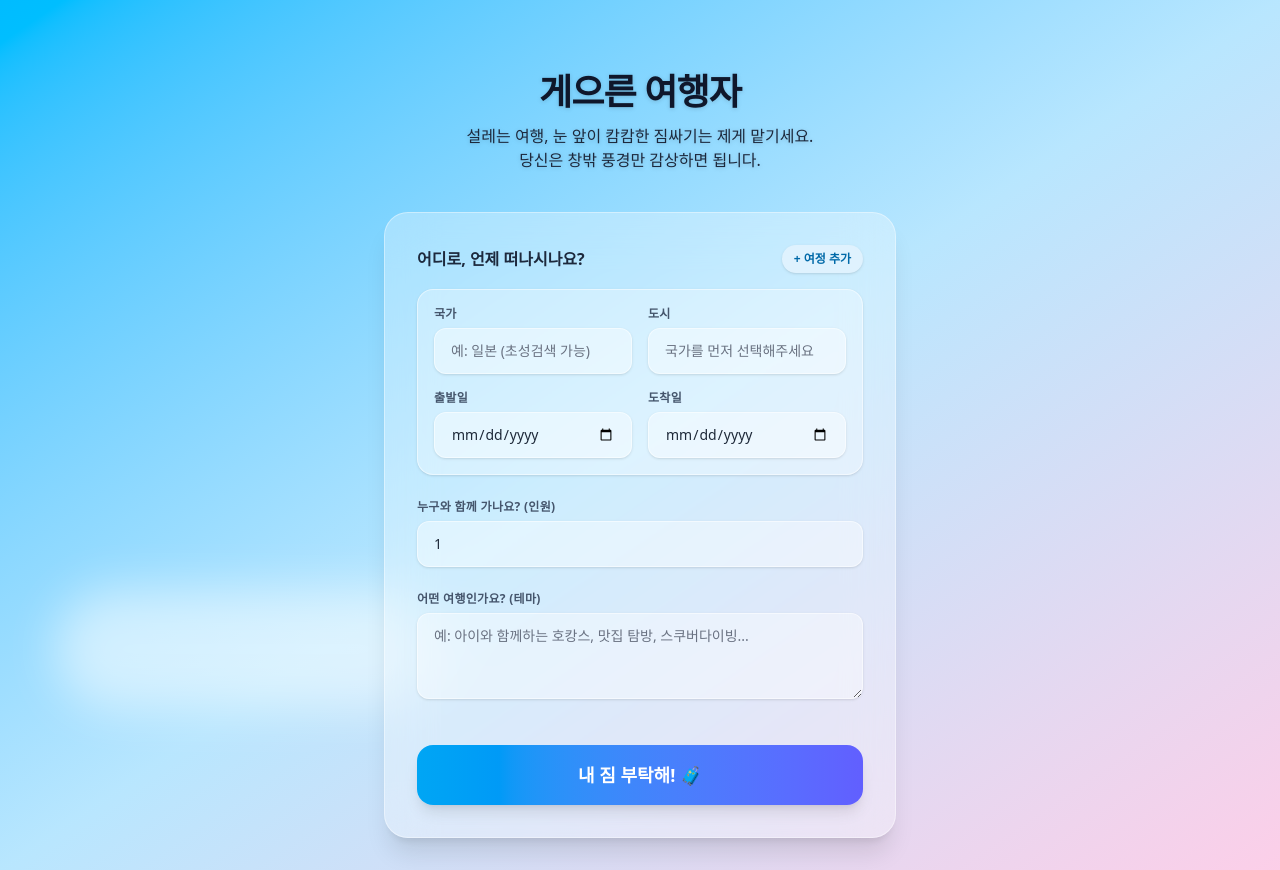
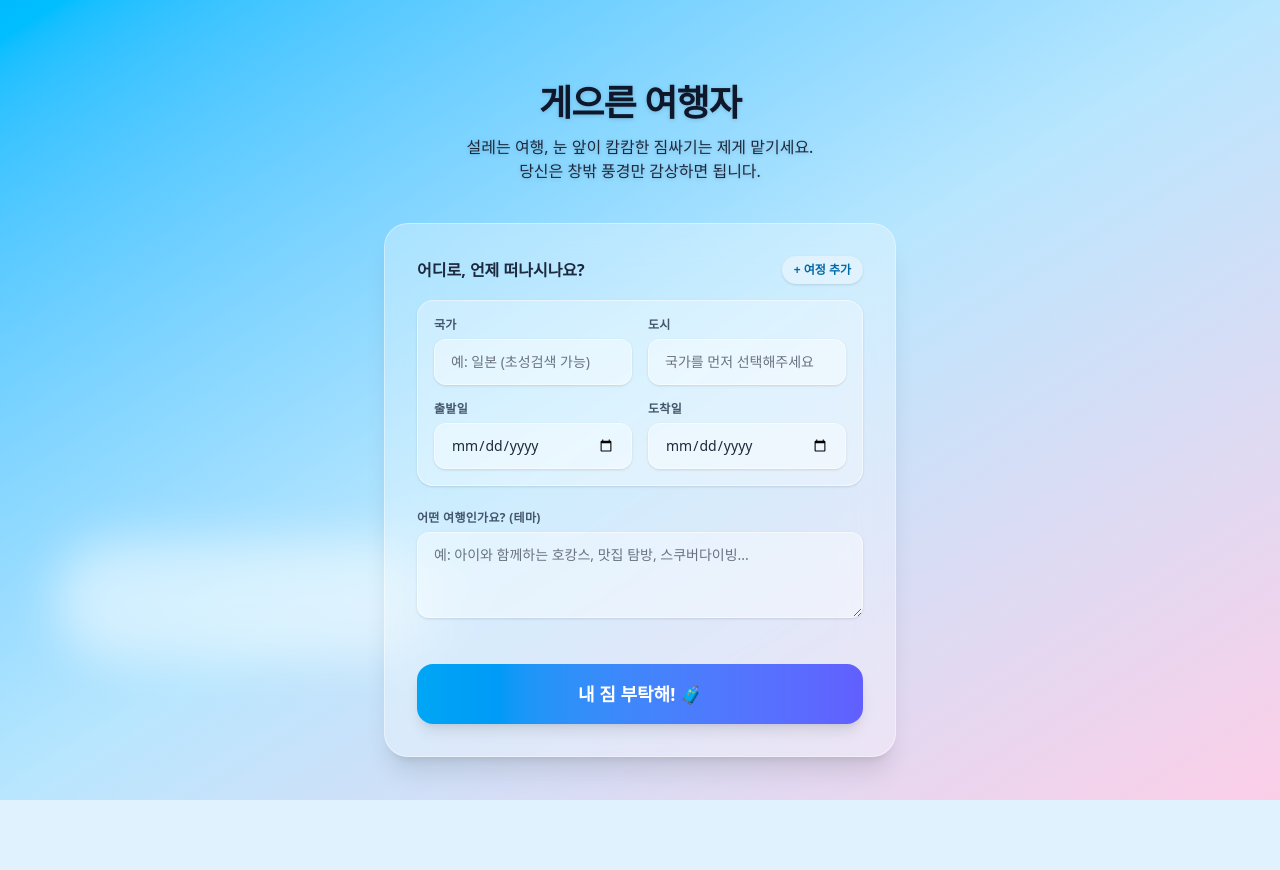
Before and after one commit to mayongss/hackathon, a Next.js app: page / in a window 1280 px wide. After the commit the page ends 800 px from the top, so only its background shows below. Built offline with nearby package versions, Linux system fonts and the light colour scheme.

Commit message:
refactor: remove unnecessary travelers input to simplify UX

```diff
--- a/app/api/generate/route.ts
+++ b/app/api/generate/route.ts
@@ -9,7 +9,7 @@ export async function POST(req: NextRequest) {
   try {
     const input: TripInput = await req.json()
 
-    if (!input.itinerary || input.itinerary.length === 0 || !input.travelers) {
+    if (!input.itinerary || input.itinerary.length === 0) {
       return NextResponse.json({ error: '필수 항목을 모두 입력해주세요.' }, { status: 400 })
     }
 
--- a/components/ResultView.tsx
+++ b/components/ResultView.tsx
@@ -57,19 +57,11 @@ export default function ResultView({ initialResult }: Props) {
                   <span className="text-sm font-bold text-slate-700">{leg.country} {leg.city}</span>
                 </div>
               ))}
-              <div className="w-px h-8 bg-slate-200 mx-2 hidden md:block"></div>
-              <div className="flex flex-col">
-                <span className="text-[10px] text-slate-400 font-bold uppercase">PASSENGERS</span>
-                <span className="text-sm font-bold text-slate-700">{result.input.travelers}명</span>
-              </div>
               {result.input.theme && (
-                <>
-                  <div className="w-px h-8 bg-slate-200 mx-2 hidden md:block"></div>
-                  <div className="flex flex-col">
-                    <span className="text-[10px] text-slate-400 font-bold uppercase">CLASS</span>
-                    <span className="text-sm font-bold text-slate-700">{result.input.theme}</span>
-                  </div>
-                </>
+                <div className="flex flex-col">
+                  <span className="text-[10px] text-slate-400 font-bold uppercase">CLASS</span>
+                  <span className="text-sm font-bold text-slate-700">{result.input.theme}</span>
+                </div>
               )}
             </div>
           </div>
--- a/components/TripForm.tsx
+++ b/components/TripForm.tsx
@@ -14,7 +14,6 @@ import CityAutocomplete from './CityAutocomplete'
 export default function TripForm({ onSubmit, isLoading }: Props) {
   const [form, setForm] = useState<TripInput>({
     itinerary: [{ country: '', city: '', startDate: '', endDate: '' }],
-    travelers: 1,
     theme: '',
   })
 
@@ -145,21 +144,6 @@ export default function TripForm({ onSubmit, isLoading }: Props) {
           </div>
         </div>
 
-        {/* 인원 */}
-        <div>
-          <label className={labelClass}>누구와 함께 가나요? (인원)</label>
-          <input
-            name="travelers"
-            type="number"
-            min={1}
-            max={20}
-            value={form.travelers}
-            onChange={handleChange}
-            required
-            className={inputClass}
-          />
-        </div>
-
         {/* 테마 */}
         <div>
           <label className={labelClass}>어떤 여행인가요? (테마)</label>
--- a/lib/prompts.ts
+++ b/lib/prompts.ts
@@ -15,7 +15,6 @@ export function buildGeneratePrompt(input: TripInput): string {
 ## 여행 정보
 - 여정:
 ${input.itinerary.map(leg => `  * ${leg.country} ${leg.city} (${leg.startDate} ~ ${leg.endDate})`).join('\n')}
-- 인원: ${input.travelers}명
 - 여행 테마: ${input.theme || '없음'}
 
 ## 출력 형식 (반드시 아래 JSON만 반환, 다른 텍스트 없이)
@@ -39,5 +38,5 @@ ${themeInstruction}
 
 export function buildSystemPrompt(input: TripInput): string {
   const destString = input.itinerary.map(l => l.city).join(', ')
-  return `당신은 여행 전문가 어시스턴트입니다. 사용자는 ${destString}을(를) 방문하는 일정으로 ${input.travelers}명이 ${input.theme || '일반 관광'} 여행을 준비 중입니다. 이 컨텍스트를 바탕으로 여행 준비에 관한 질문에 답해주세요. 새로운 짐 항목을 추천할 때는 응답 마지막에 다음 형식을 추가하세요: [SUGGEST_ITEM: {"category": "기타", "type": "recommended", "item": "아이템명"}]`
+  return `당신은 여행 전문가 어시스턴트입니다. 사용자는 ${destString}을(를) 방문하며 ${input.theme || '일반 관광'} 테마 여행을 준비 중입니다. 이 컨텍스트를 바탕으로 여행 준비에 관한 질문에 답해주세요. 새로운 짐 항목을 추천할 때는 응답 마지막에 다음 형식을 추가하세요: [SUGGEST_ITEM: {"category": "기타", "type": "recommended", "item": "아이템명"}]`
 }
--- a/types/index.ts
+++ b/types/index.ts
@@ -7,7 +7,6 @@ export interface TripItinerary {
 
 export interface TripInput {
   itinerary: TripItinerary[]
-  travelers: number
   theme: string       // 자유 입력 (골프, 테니스, 수영 등)
 }
 
```
